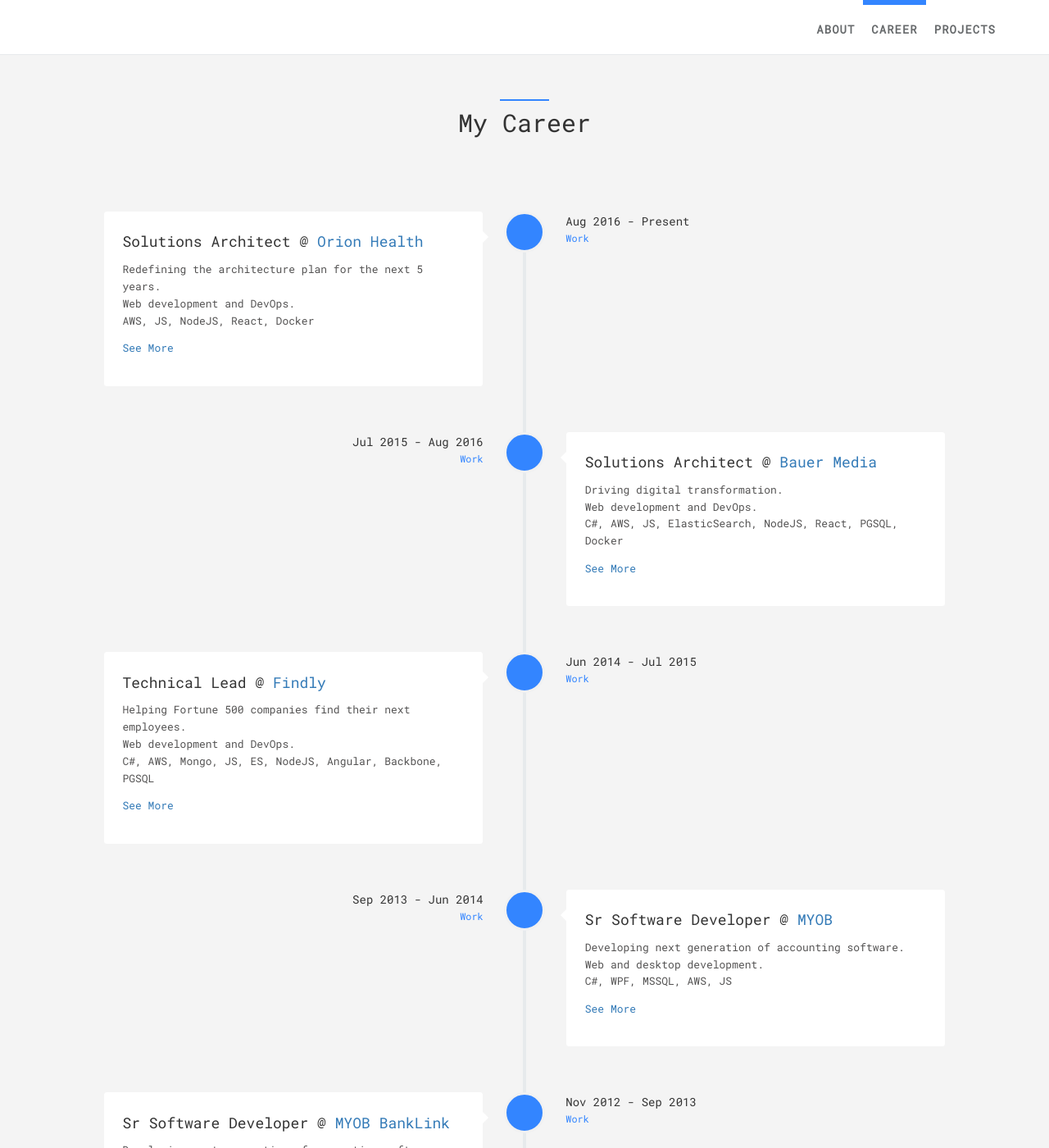
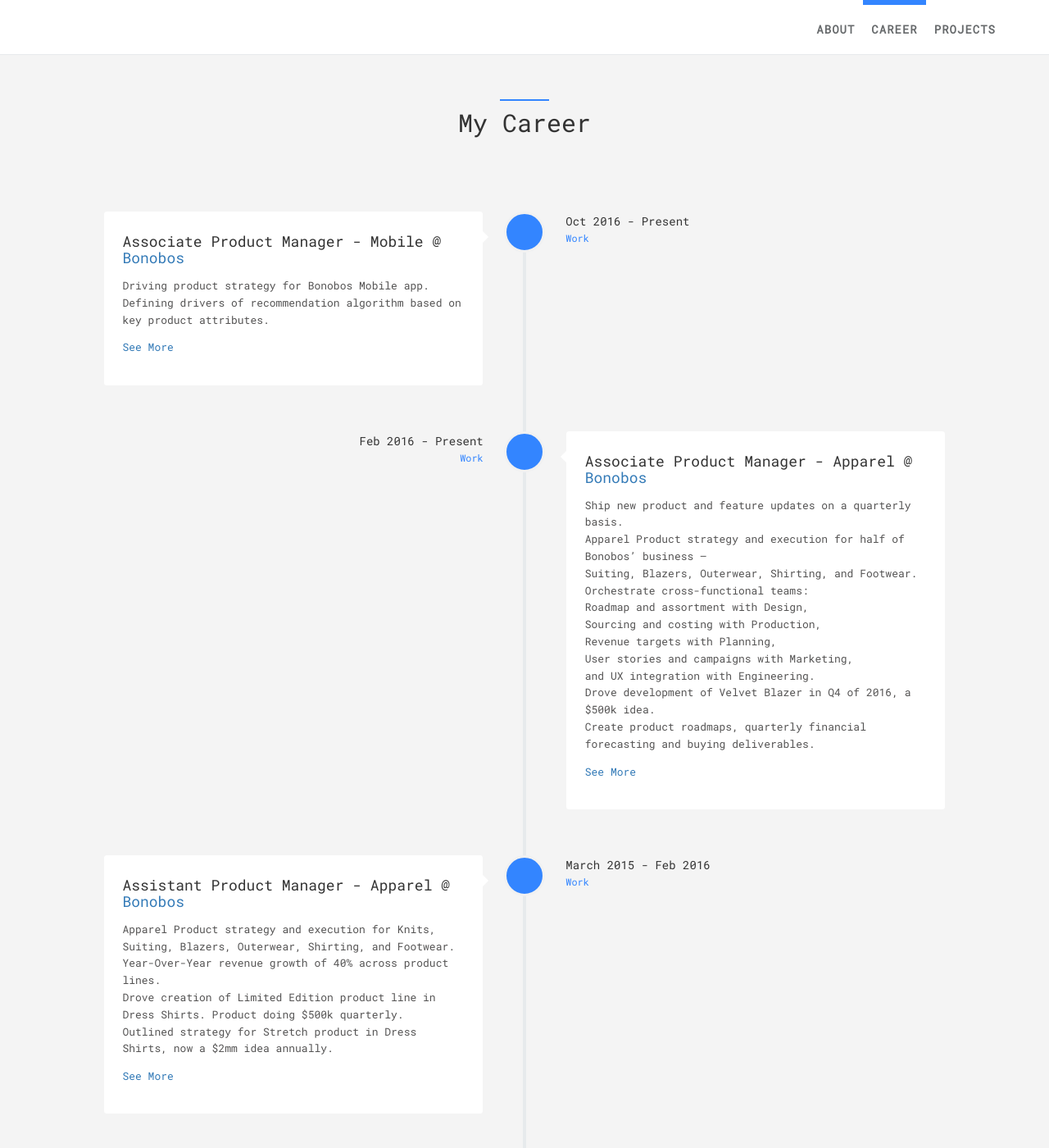
Before and after one commit to nelson-madu/nelson-madu.github.io, a Jekyll site: the page built from index.html, in a window 1280 px wide and 1400 px high, scrolled down 406 px. Shown: the whole window at 82% size. Built offline with Jekyll 4.4.1, drawn with Linux system fonts in a browser that asks for light colours; some web fonts are replaced; some of the changed text lies outside the part shown.

Commit message:
Update timeline.yml
still need to use:

Technical – Microsoft Excel, PowerPoint, Simparel, Introductory Python, STATA, JIRA

Interests – New product scaling strategy, macroeconomic determinants of American domestic policy, effective altruism

```diff
--- a/_data/timeline.yml
+++ b/_data/timeline.yml
@@ -1,88 +1,82 @@
-- name: "Solutions Architect"
-  place: "Orion Health"
-  website: "http://www.orionhealth.com"
+- name: "Associate Product Manager - Mobile"
+  place: "Bonobos"
+  website: "http://www.bonobos.com"
   icon: 'icon-embed2'
   title: 'Work'
-  date: 'Aug 2016 - Present'
+  date: 'Oct 2016 - Present'
   desc: >
-          Redefining the architecture plan for the next 5 years.
-          <br />Web development and DevOps.
-          <br />AWS, JS, NodeJS, React, Docker
-- name: 'Solutions Architect'
-  place: 'Bauer Media'
-  website: 'http://www.bauermedia.com'
+        Driving product strategy for Bonobos Mobile app.
+        <br />Defining drivers of recommendation algorithm based on key product attributes.
+
+- name: 'Associate Product Manager - Apparel'
+  place: 'Bonobos'
+  website: 'http://www.bonobos.com'
   icon: 'icon-embed2'
   title: 'Work'
-  date: 'Jul 2015 - Aug 2016'
+  date: 'Feb 2016 - Present'
   desc: >
-          Driving digital transformation.
-          <br />Web development and DevOps.
-          <br />C#, AWS, JS, ElasticSearch, NodeJS, React, PGSQL, Docker
-- name: "Technical Lead"
-  place: "Findly"
-  website: "http://wwww.findly.com"
+        Ship new product and feature updates on a quarterly basis.
+        <br />Apparel Product strategy and execution for half of Bonobos’ business –
+        <br />  Suiting, Blazers, Outerwear, Shirting, and Footwear.
+        <br />Orchestrate cross-functional teams:
+        <br />  Roadmap and assortment with Design,
+        <br />  Sourcing and costing with Production,
+        <br />  Revenue targets with Planning,
+        <br />  User stories and campaigns with Marketing,
+        <br />  and UX integration with Engineering.
+        <br />Drove development of Velvet Blazer in Q4 of 2016, a $500k idea.
+        <br />Create product roadmaps, quarterly financial forecasting and buying deliverables.
+
+- name: "Assistant Product Manager - Apparel"
+  place: "Bonobos"
+  website: "http://wwww.bonobos.com"
   icon: 'icon-embed2'
   title: 'Work'
-  date: 'Jun 2014 - Jul 2015'
+  date: 'March 2015 - Feb 2016'
   desc: >
-          Helping Fortune 500 companies find their next employees.
-          <br />Web development and DevOps.
-          <br />C#, AWS, Mongo, JS, ES, NodeJS, Angular, Backbone, PGSQL
-- name: "Sr Software Developer"
-  place: "MYOB"
-  website: "http://www.myob.com"
+            Apparel Product strategy and execution for Knits, Suiting, Blazers, Outerwear, Shirting, and Footwear.
+            <br />Year-Over-Year revenue growth of 40% across product lines.
+            <br />Drove creation of Limited Edition product line in Dress Shirts. Product doing $500k quarterly.
+            <br />Outlined strategy for Stretch product in Dress Shirts, now a $2mm idea annually.
+
+- name: "Consumer Experience Associate"
+  place: "Bonobos"
+  website: "http://www.bonobos.com"
   icon: 'icon-embed2'
   title: 'Work'
-  date: 'Sep 2013 - Jun 2014'
+  date: 'Oct 2014 - Feb 2015'
   desc: >
-          Developing next generation of accounting software.
-          <br />Web and desktop development.
-          <br />C#, WPF, MSSQL, AWS, JS
-- name: "Sr Software Developer"
-  place: "MYOB BankLink"
-  website: "http://www.banklink.co.nz"
+        Reported bugs and suggested UI improvements to engineering team.
+        <br />  during backend transition from Magento to Spree Commerce.
+        <br />Reported logging errors between Brain Tree payments infrastructure and Bonobos backend.
+
+
+- name: "Operations Associate"
+  place: "Hammerhead Navigation"
+  website: "http://www.hammerhead.io"
   icon: 'icon-embed2'
   title: 'Work'
-  date: 'Nov 2012 - Sep 2013'
+  date: 'Sept 2014 - Jan 2015'
   desc: >
-          Developing next generation of accounting software.
-          <br />Web and desktop development.
-          <br />C#, WPF, MSSQL, JS
-- name: "Lead Developer - Grant Project"
-  place: "MSI"
-  website: "http://www.mbie.govt.nz"
-  icon: 'icon-search'
-  title: 'Research'
-  date: 'Apr 2011 - Dec 2011'
-  desc: >
-          Successful 'Foundation for Research, Science & Technology' grant.
-          <br />New multi touch hardware and concurrent collaborative software.
-          <br />C#, WPF, Silverlight, OpenCV
-- name: "Sr Software Developer"
-  place: "2Touch"
-  website: "http://twotouch.com"
+        Planned Ningbo, China fulfillment strategy with Operations lead and team for device hardware.
+
+- name: "Paralegal"
+  place: "Trachtenberg Rodes & Friedberg"
+  website: "http://www.trflaw.com/"
   icon: 'icon-embed2'
   title: 'Work'
-  date: 'Mar 2009 - Nov 2012'
+  date: 'Sept 2013 - June 2014'
   desc: >
-          Pioneering large multi touch surfaces.
-          <br />Web, desktop and hardware development.
-          <br />C#, WPF, PHP, MySQL, RoR, JS
-- name: "Software Developer"
-  place: "Tec-Lab"
-  website: "//:0"
-  icon: 'icon-embed2'
-  title: 'Work'
-  date: 'Apr 2006 – Mar 2009'
-  desc: >
-          Building first touch capable terminal kiosks.
-          <br />Web and desktop development.
-          <br />C#, WPF, PHP, MySQL, AS3, JS
-- name: "Master's Degree, Mathematics"
-  place: "UBA"
-  website: "http://www.uba.ar/"
+        Supported casework of the general partners.
+        <br />Oversaw firm-wide operations and finances.
+
+- name: "Bachelor's Degree, Political Science"
+  place: "Yale University"
+  website: "http://www.yale.edu/"
   icon: 'icon-book'
   title: 'Education'
   date: 'Jul. 2008'
   desc: >
-          Graduated with a focus on applied math and cryptography.
+          Graduated with a concentration in Middle East and North African Politics and Security.
+          <br /><b>Thesis:</b> The Focus of Institutional Development in Post-Crisis Middle Eastern States
+          <br /><b>Leadership:</b> Creative Director,Yale’s musical improvisation comedy troupe
```
